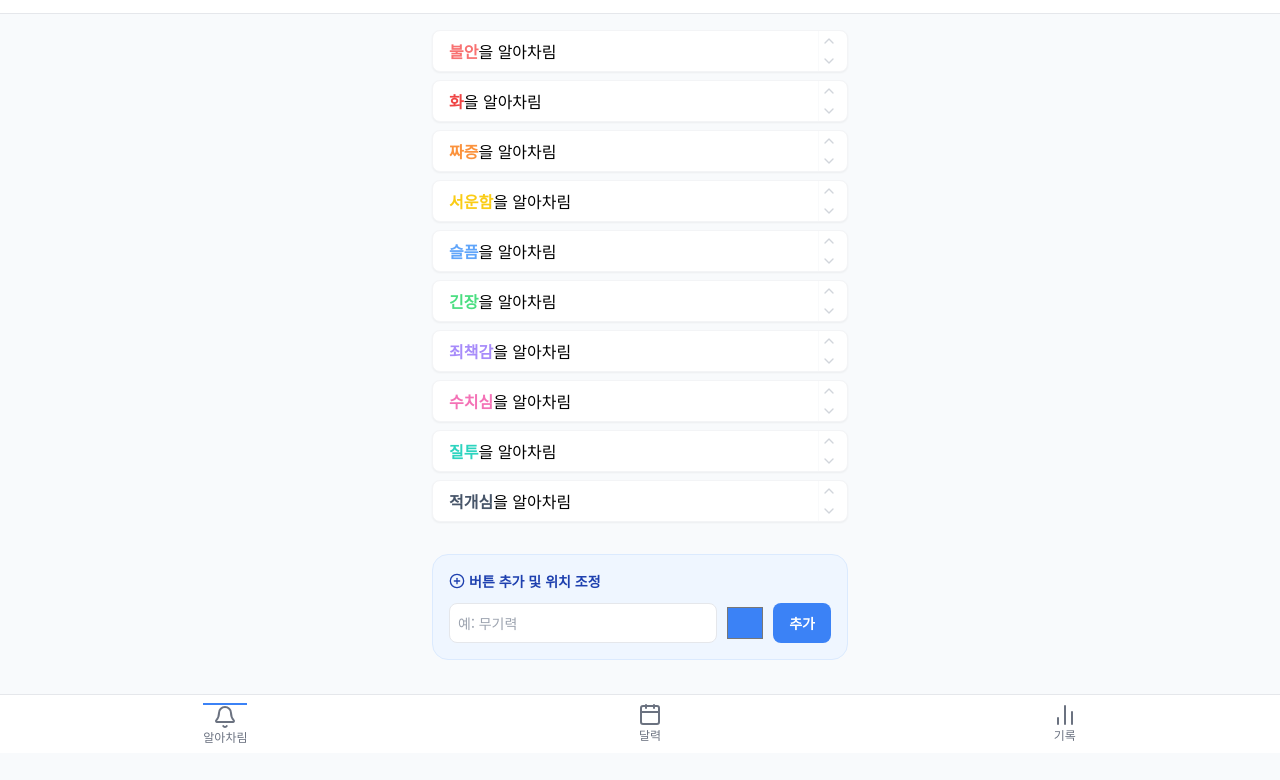
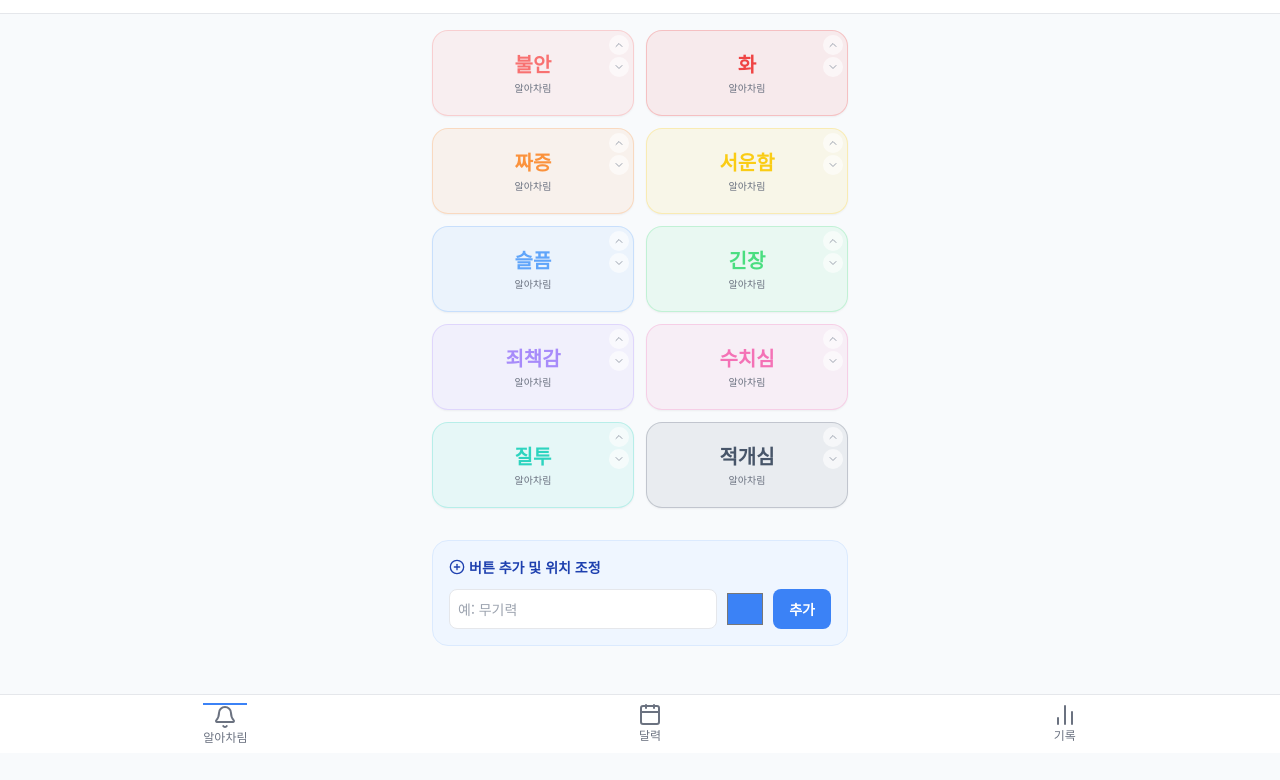
Before and after one commit to stringweek-cyber/know, a plain HTML site: page index.html in a window 1280 px wide. Shown: the part 47-827 px from the top of the page. Drawn offline with nearby package versions, Linux system fonts and the light colour scheme.

Commit message:
Update index.html

```diff
--- a/index.html
+++ b/index.html
@@ -84,7 +84,7 @@
         let customButtons = JSON.parse(localStorage.getItem('mindfulness_buttons') || '[]');
         let currentEmotion = "";
         let selectedScale = 3;
-        let viewDate = new Date(); // For calendar navigation
+        let viewDate = new Date();
 
         const defaultEmotions = [
             { name: "불안", color: "#f87171" }, { name: "화", color: "#ef4444" },
@@ -94,7 +94,6 @@
             { name: "질투", color: "#2dd4bf" }, { name: "적개심", color: "#475569" }
         ];
 
-        // View Logic
         function changeView(view) {
             const content = document.getElementById('view-content');
             document.querySelectorAll('nav button').forEach(btn => btn.classList.remove('nav-active'));
@@ -109,18 +108,19 @@
         // --- Noticing View ---
         function renderNoticing() {
             const container = document.getElementById('view-content');
-            let buttonsHtml = '<div class="grid grid-cols-1 gap-2 mb-8">'; // gap을 3에서 2로 줄임
+            let buttonsHtml = '<div class="grid grid-cols-2 gap-3 mb-8">';
 
             const allButtons = [...defaultEmotions, ...customButtons];
             allButtons.forEach((item, index) => {
                 buttonsHtml += `
-                    <div class="flex items-center space-x-2 bg-white rounded-lg shadow-sm border border-gray-100">
-                        <button onclick="openModal('${item.name}')" class="flex-1 text-left py-2 px-4"> <!-- p-4를 py-2 px-4로 줄여 세로폭 감소 -->
-                            <span style="color: ${item.color}" class="emotion-bold text-base">${item.name}</span>을 알아차림
+                    <div class="relative flex flex-col items-center bg-white rounded-2xl shadow-sm border overflow-hidden" style="background-color: ${item.color}15; border-color: ${item.color}40">
+                        <button onclick="openModal('${item.name}')" class="w-full py-5 px-2 flex flex-col items-center justify-center text-center">
+                            <span style="color: ${item.color}" class="emotion-bold text-xl leading-tight mb-1">${item.name}</span>
+                            <span class="text-[10px] text-gray-500 font-medium">알아차림</span>
                         </button>
-                        <div class="flex flex-col pr-2 border-l border-gray-50">
-                            <button onclick="moveButton(${index}, -1)" class="text-gray-300 p-0.5 hover:text-blue-500"><i data-lucide="chevron-up" class="w-4 h-4"></i></button>
-                            <button onclick="moveButton(${index}, 1)" class="text-gray-300 p-0.5 hover:text-blue-500"><i data-lucide="chevron-down" class="w-4 h-4"></i></button>
+                        <div class="absolute top-1 right-1 flex flex-col space-y-0.5">
+                            <button onclick="moveButton(${index}, -1)" class="text-gray-400 p-1 hover:text-blue-500 bg-white/60 rounded-full"><i data-lucide="chevron-up" class="w-3 h-3"></i></button>
+                            <button onclick="moveButton(${index}, 1)" class="text-gray-400 p-1 hover:text-blue-500 bg-white/60 rounded-full"><i data-lucide="chevron-down" class="w-3 h-3"></i></button>
                         </div>
                     </div>
                 `;
@@ -220,7 +220,6 @@
             }
         }
 
-        // --- Calendar View ---
         function prevMonth() {
             viewDate.setMonth(viewDate.getMonth() - 1);
             renderCalendar();
@@ -246,7 +245,7 @@
                         <h2 class="text-center font-bold text-xl">${year}년 ${month + 1}월</h2>
                         <button onclick="nextMonth()" class="p-2 hover:bg-gray-100 rounded-full"><i data-lucide="chevron-right"></i></button>
                     </div>
-                    <div class="grid grid-cols-7 gap-0 text-center text-xs font-bold mb-0 border-t border-l border-gray-200">
+                    <div class="grid grid-cols-7 gap-0 text-center text-xs font-bold border-t border-l border-gray-200">
                         <div class="text-red-500 py-2 border-r border-b border-gray-200">일</div>
                         <div class="py-2 border-r border-b border-gray-200">월</div>
                         <div class="py-2 border-r border-b border-gray-200">화</div>
@@ -282,7 +281,6 @@
                 `;
             }
 
-            // 나머지 빈 칸 채우기
             const totalCells = firstDay + daysInMonth;
             const remaining = (7 - (totalCells % 7)) % 7;
             for (let i = 0; i < remaining; i++) {
@@ -332,7 +330,6 @@
             document.getElementById('detail-modal').classList.add('hidden');
         }
 
-        // --- Records View ---
         function renderRecords() {
             const container = document.getElementById('view-content');
             container.innerHTML = `
@@ -402,7 +399,6 @@
             lucide.createIcons();
         }
 
-        // Init
         window.onload = () => {
             changeView('noticing');
         };
```
